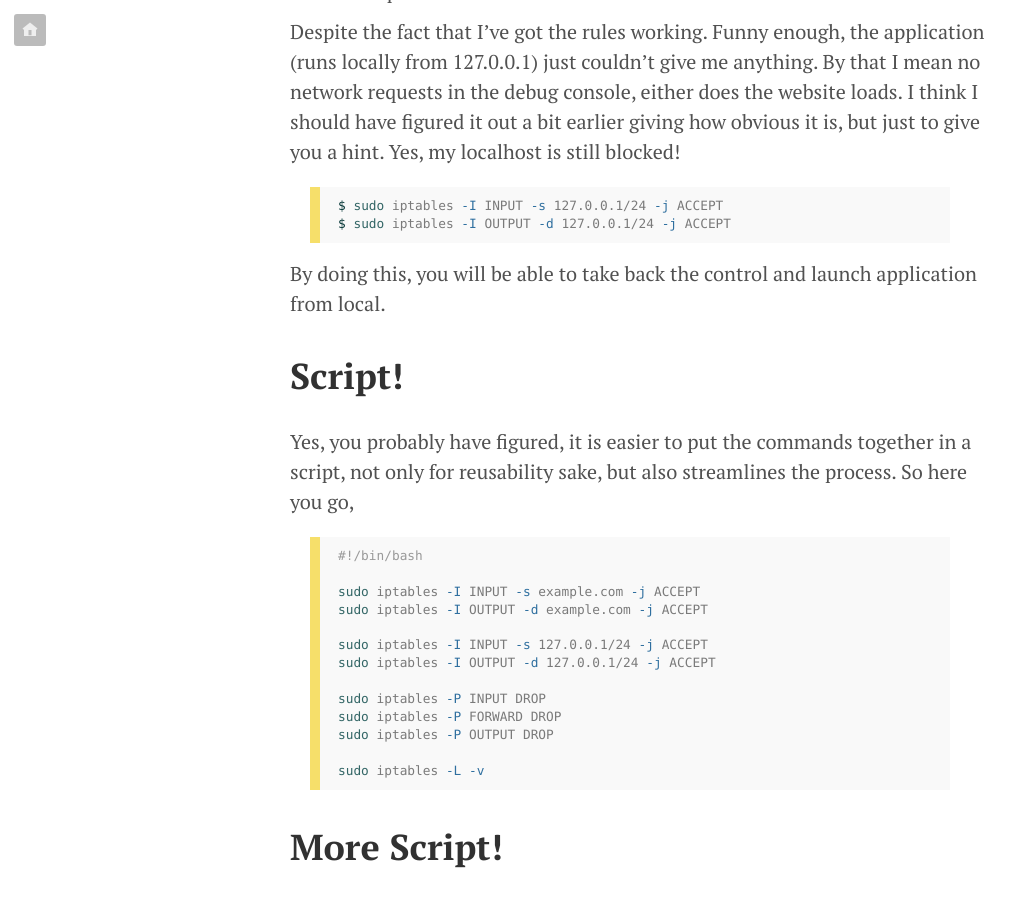
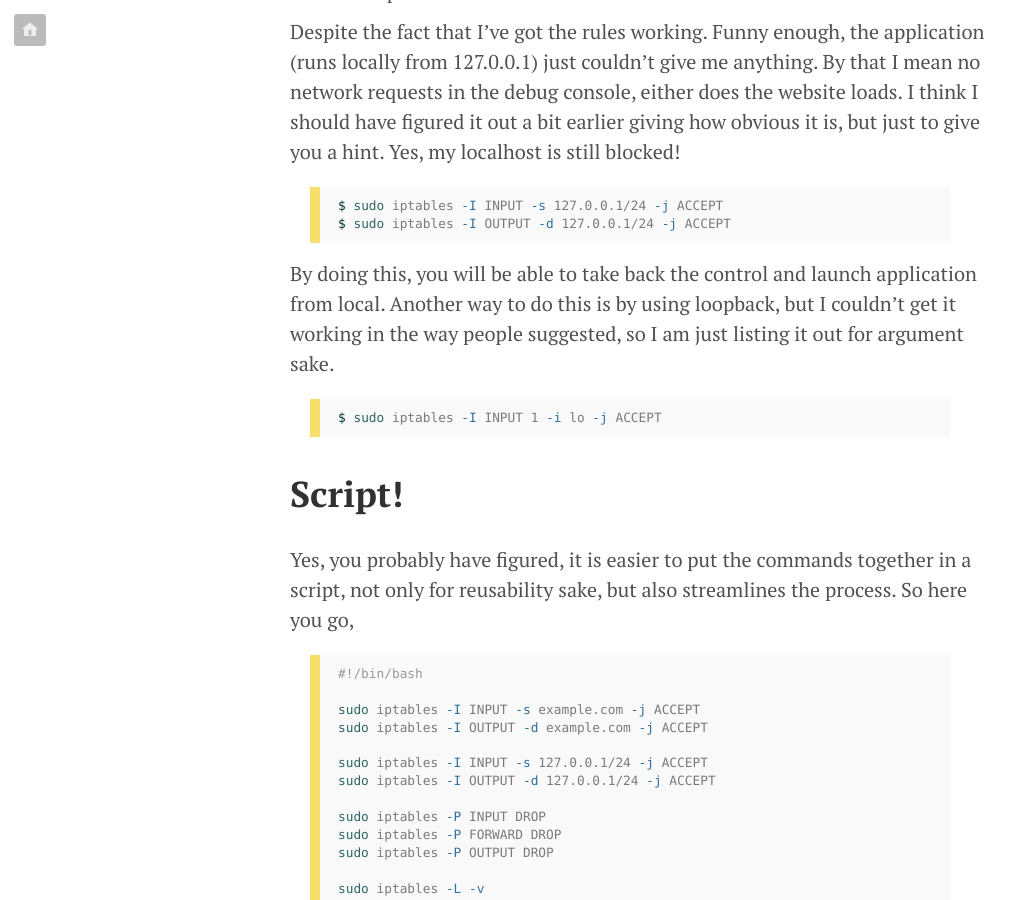
Before and after one commit to mlin6436/mlin6436.github.io, a Jekyll site: the page built from _posts/2015-05-18-network-iptables.md, in a window 1280 px wide and 900 px high, scrolled down 5758 px. Shown: the whole window, without its empty margins (0-1032 px from the left). Built offline with Jekyll 4.4.1, drawn with Linux system fonts in a browser that asks for light colours; Markdown is read by kramdown in place of the engine named in the settings; comment, search, counter and statistics services are not loaded.

Commit message:
iptables: Add loopback

```diff
--- a/_posts/2015-05-18-network-iptables.md
+++ b/_posts/2015-05-18-network-iptables.md
@@ -161,7 +161,11 @@
 $ sudo iptables -I OUTPUT -d 127.0.0.1/24 -j ACCEPT
 {% endhighlight %}
 
-By doing this, you will be able to take back the control and launch application from local.
+By doing this, you will be able to take back the control and launch application from local. Another way to do this is by using loopback, but I couldn't get it working in the way people suggested, so I am just listing it out for argument sake.
+
+{% highlight bash %}
+$ sudo iptables -I INPUT 1 -i lo -j ACCEPT
+{% endhighlight %}
 
 # Script!
 
```
